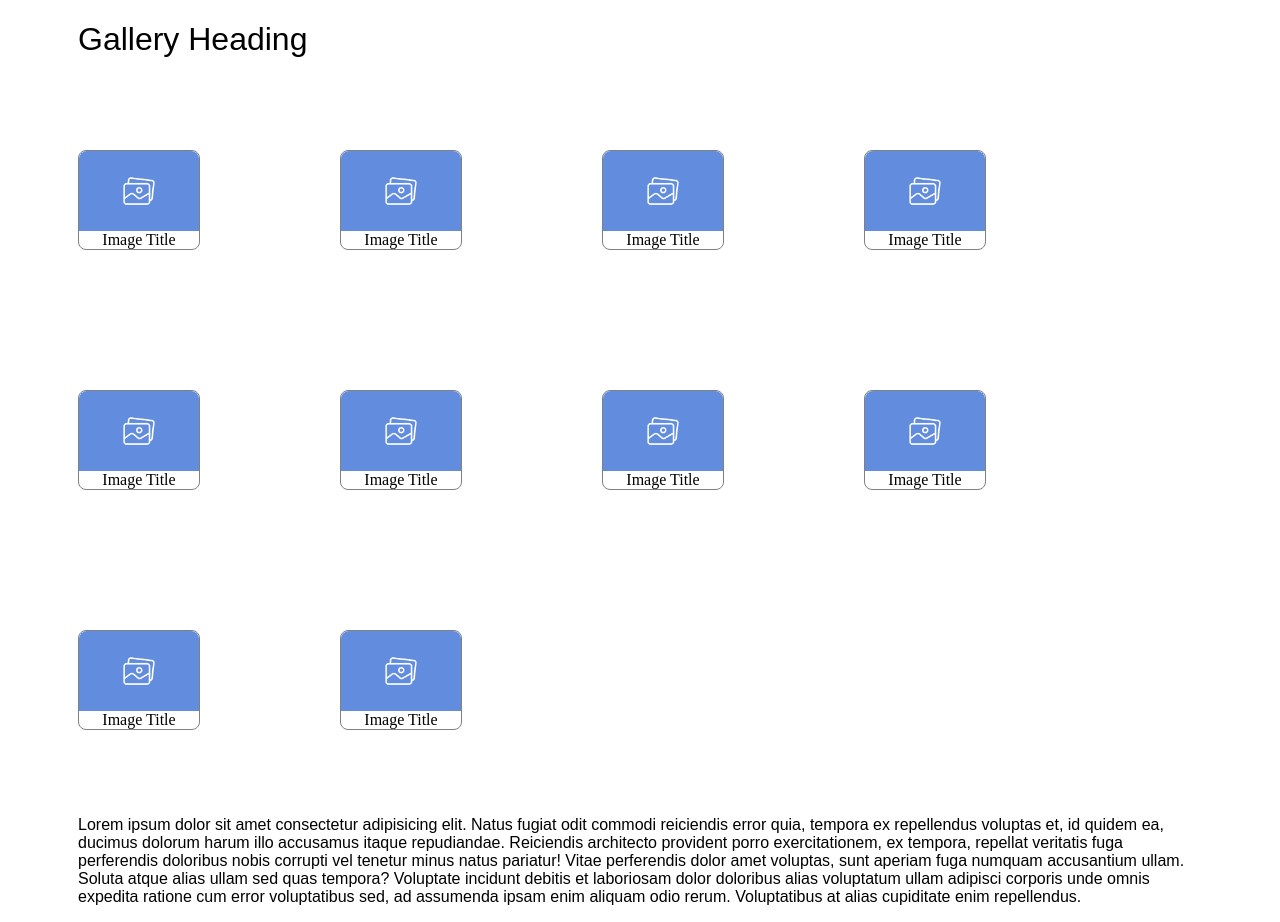
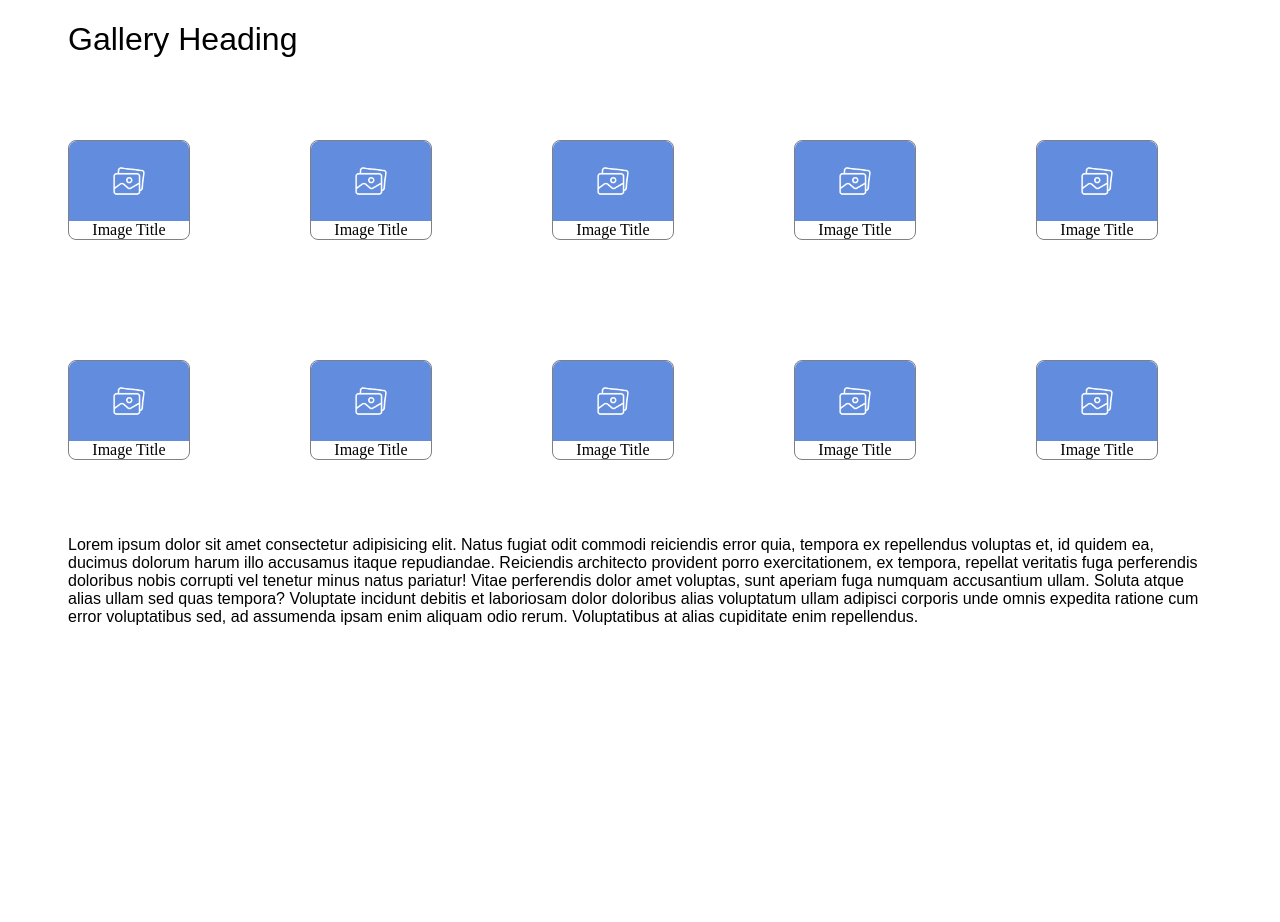
Before and after one commit to adnanx1/Kreiranje-responsive-galerije, a plain HTML site: page index.html in a window 1280 px wide. After the commit the page ends 800 px from the top, so only its background shows below. Drawn offline with Linux system fonts and the light colour scheme.

Commit message:
izmjena koda

```diff
--- a/style.css
+++ b/style.css
@@ -6,10 +6,9 @@
     text-align: center;
     border: 1px solid grey;
     border-radius: 8px;
-    margin: 70px;
+    margin: 60px;
     flex-wrap: wrap;
     align-content: space-around;
-    background-repeat: no-repeat;
 
 }
 img {
@@ -19,7 +18,7 @@ img {
 h1{
     font-weight: normal;
     font-family: sans-serif;
-    padding-left: 70px;
+    padding-left: 60px;
 }
 #box{
     background-color: rgba(42, 101, 210, 0.738);
@@ -41,6 +40,6 @@ h1{
 }
 p{
     font-family: sans-serif;
-    padding-left: 70px;
-    padding-right: 70px;
+    padding-left: 60px;
+    padding-right: 60px;
 }
```
